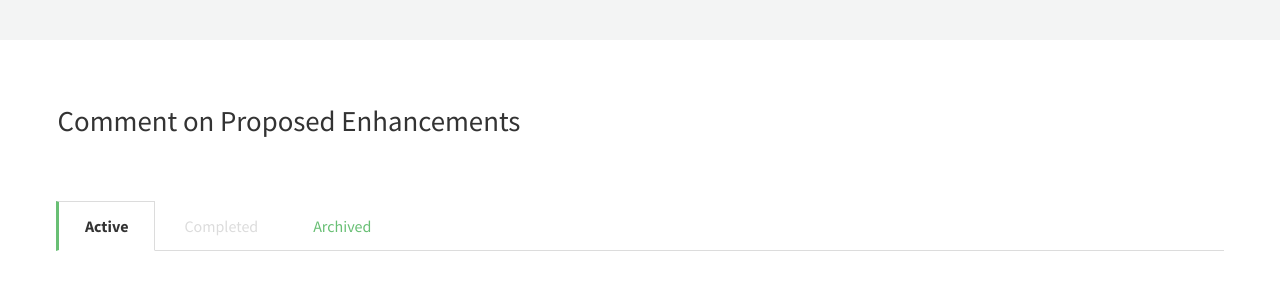
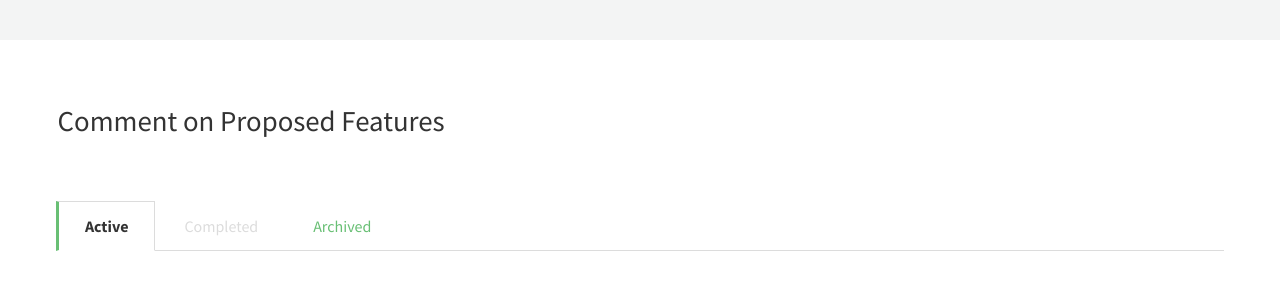
Before and after one commit to fedspendingtransparency/openbeta, a Jekyll site: the page built from index.html, in a window 1280 px wide and 900 px high, scrolled down 449 px. Shown: the part 157-454 px from the top of the window. Built offline with Jekyll 4.4.1, drawn with Linux system fonts in a browser that asks for light colours; comment, search, counter and statistics services are not loaded.

Commit message:
Updated "Enhancements" to "Features"
Updated the wording of "Proposed Enhancements" to "Proposed Features"

```diff
--- a/index.html
+++ b/index.html
@@ -24,7 +24,7 @@ include_at_bottom: scripts_home.html
   <div class="usa-concepts usa-section">
     <div class="grid">
       <div class="usa-width-twelve align-left">
-        <h2 class="usa-banner-title usa-home-title">Comment on Proposed Enhancements</h2>
+        <h2 class="usa-banner-title usa-home-title">Comment on Proposed Features</h2>
       </div>
     </div>
     <div class="grid">
```
